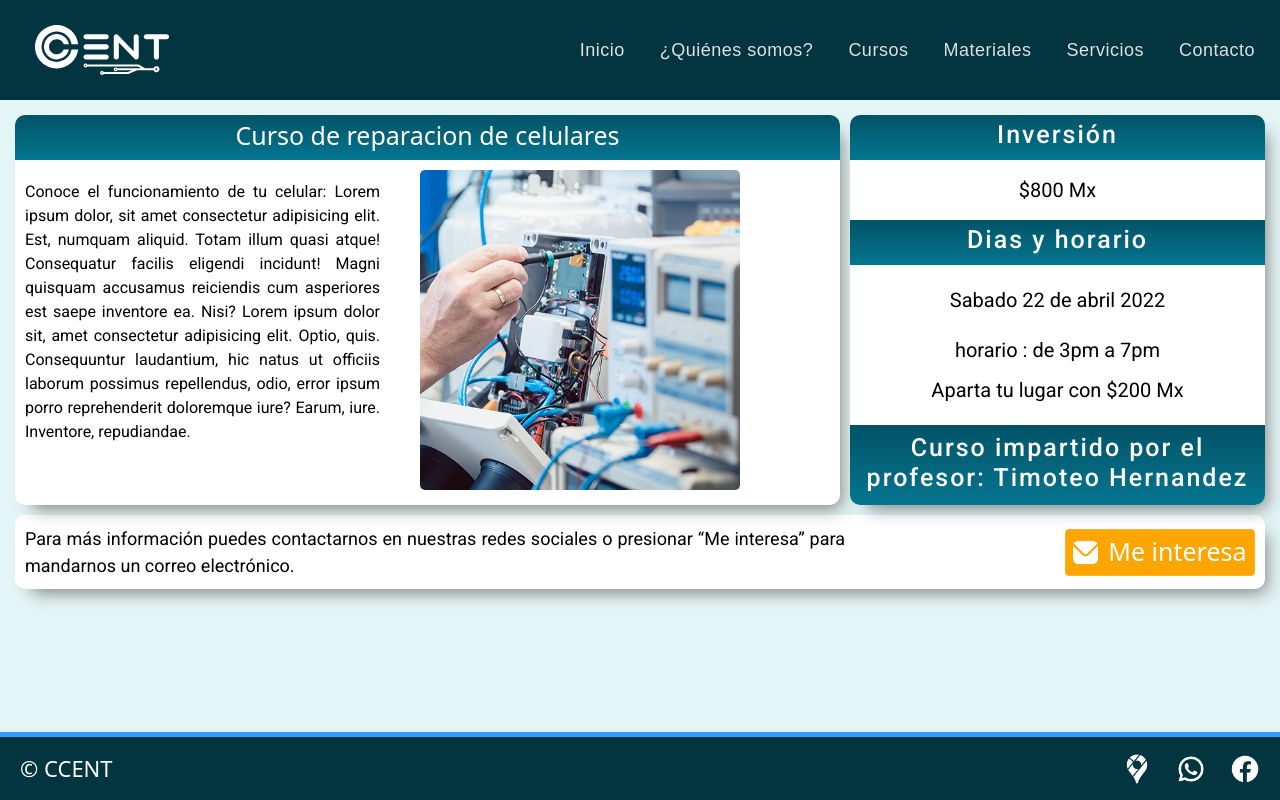
After one commit to Edggarius/SPAWF-ARCHIVES, a Django app: page /cursosEx/ in a window 1280 px wide. The commit adds this page. Run offline with Django 4.2, Linux system fonts and the light colour scheme.

Commit message:
Se añadio el curso expres

```diff
--- a/apps/home/urls.py
+++ b/apps/home/urls.py
@@ -8,10 +8,7 @@ urlpatterns = [
     path('servicios/', views.servicios, name='servicios'),
     path('contactos/', views.contactos, name='contactos'),
     path('cursos/', views.cursos, name='cursos'),
-    path('curso2/', views.curso2, name='curso2'),
-    path('curso3/', views.curso3, name='curso3'),
-    path('curso4/', views.curso4, name='curso4'),
-    path('curso5/', views.curso5, name='curso5'),
+    path('cursosEx/', views.cursosEx, name='cursosEx'),
 
     path('materiales/', views.materiales, name='materiales'),
     path('producto/<int:producto_id>', views.producto, name='producto'),
--- a/apps/home/views.py
+++ b/apps/home/views.py
@@ -14,6 +14,9 @@ def home(request):
 
 def historia(request):
     return render(request, 'home/historia.html',{})
+
+def cursosEx(request):
+    return render(request, 'home/cursosEX.html',{})
 
 def contactos(request):
     return render(request, 'home/contactos.html',{})
--- /dev/null
+++ b/apps/templates/home/cursosEx.html
@@ -0,0 +1,144 @@
+{% extends 'layouts/base.html' %}
+{% load static %}
+{% block stylesheet %}
+<link href="https://cdn.jsdelivr.net/npm/bootstrap@5.2.2/dist/css/bootstrap.min.css" rel="stylesheet" integrity="sha384-Zenh87qX5JnK2Jl0vWa8Ck2rdkQ2Bzep5IDxbcnCeuOxjzrPF/et3URy9Bv1WTRi" crossorigin="anonymous"1
+<link rel="stylesheet" href={%static 'css/style.css'%}>
+<link rel="stylesheet" href= {%static 'css/cursosEx.css'%}>
+{% endblock stylesheet %}
+
+{% block content %}
+
+<div class="cont_mod1">
+  <div class="contenedor-infCurso">
+    <div class="contenedor_tMod1">
+      <div class="contenedor-titulomd1">
+        <h1 class="title_mod1">
+          Curso de reparacion de celulares
+        </h1>
+      </div>
+    </div>
+    <div class="contenedor_descMod1">
+      <p class="desc_mod1">Conoce el funcionamiento de tu celular:
+        Lorem ipsum dolor, sit amet consectetur adipisicing elit. Est, numquam aliquid. Totam illum quasi atque! Consequatur facilis eligendi incidunt! Magni quisquam accusamus reiciendis cum asperiores est saepe inventore ea. Nisi?
+        Lorem ipsum dolor sit, amet consectetur adipisicing elit. Optio, quis. Consequuntur laudantium, hic natus ut officiis laborum possimus repellendus, odio, error ipsum porro reprehenderit doloremque iure? Earum, iure. Inventore, repudiandae.
+      </p>
+    </div>
+    <div class="contenedor_imgMod1">
+      <div class="area-img">
+        <img class="curso-img" src={% static 'img/elec-1.jpg' %} alt="">
+      </div>
+    </div>
+  </div>
+
+  <div class="contenedor_inscripcion">
+    <div class="titulo_inscripcion">
+      <h1>Inversión</h1>
+    </div>
+    <div class="inf_inscripcion">
+      <p class="pago_regular">$800 Mx</p>
+    </div>
+    <div class="titulo_inscripcion">
+      <h1>Dias y horario</h1>
+    </div>
+    <div class="inf_inscripcion">
+      <p class="pago_regular2">Sabado 22 de abril 2022</p>
+      <p class="pago_pronto">horario : de 3pm a 7pm</p>
+      <p class="desc_pronto">Aparta tu lugar con $200 Mx</p>
+    </div>
+
+    <div class="titulo_inscripcion">
+      <h1>Curso impartido por el profesor: Timoteo Hernandez</h1>
+    </div>
+  </div>
+</div>
+
+
+
+<div class="cont_banner">
+  <div class="banner__texto">
+    <p class="banner">
+      Para más información puedes contactarnos en nuestras redes sociales o    presionar “Me interesa” para mandarnos un correo electrónico.
+    </p>
+  </div >
+  <div class="banner__btn">
+  <button type="button" class="btn btn-primary" data-bs-toggle="modal" data-bs-target="#exampleModalCenter">
+   <div class="cont__btn"><img src={% static 'img/sobre.png' %} alt="">  Me interesa </div>
+
+  </button>
+
+    <!-- Formulario -->
+  <div class="modal fade" id="exampleModalCenter" tabindex="-1" role="dialog" aria-labelledby="exampleModalCenterTitle" aria-hidden="true">
+
+    <div class="modal-dialog modal-dialog-centered" role="document">
+      <div class="modal-content">
+        <div class="modal-header">
+          <h5 class="modal-title" id="exampleModalLongTitle">Curso</h5>
+          <button type="button" class="close" data-bs-dismiss="modal" aria-label="Close">
+            <span aria-hidden="true">&times;</span>
+          </button>
+        </div>
+        <div class="modal-body">
+            <form class="needs-validation" novalidate>
+                <div class="form-group">
+                  <label for="exampleFormControlInput1">Nombre</label>
+                  <input type="text" class="form-control" id="exampleFormControlInput1" placeholder="Nombre" required>
+                  <div class="invalid-feedback">Ingrese su nombre</div>
+                </div>
+                <div class="form-group">
+                  <label for="exampleFormControlInput1">Correo electrónico</label>
+                  <input type="email" class="form-control" id="exampleFormControlInput1" pattern="^[a-zA-Z0-9_]+([.][a-zA-Z0-9_]+)*@[a-zA-Z0-9_]+([.][a-zA-Z0-9_]+)*[.][a-zA-Z]{2,5}$" placeholder="name@example.com" required>
+                  <div class="invalid-feedback">Example invalid custom select feedback</div>
+                </div>
+                <div class="form-group">
+                  <label for="exampleFormControlInput1">Número de teléfono</label>
+                  <input type="tel" class="form-control" id="exampleFormControlInput1" pattern="^\d{10}$"  placeholder="ej. 0123456789" required>
+                  <div class="invalid-feedback">Example invalid custom select feedback</div>
+                </div>
+                <div class="form-group">
+                  <label for="exampleFormControlInput1">CURP</label>
+                  <input type="text" class="form-control" id="exampleFormControlInput1" pattern="^([A-Z][AEIOUX][A-Z]{2}\d{2}(?:0[1-9]|1[0-2])(?:0[1-9]|[12]\d|3[01])[HM](?:AS|B[CS]|C[CLMSH]|D[FG]|G[TR]|HG|JC|M[CNS]|N[ETL]|OC|PL|Q[TR]|S[PLR]|T[CSL]|VZ|YN|ZS)[B-DF-HJ-NP-TV-Z]{3}[A-Z\d])(\d)$" required>
+                  <div class="invalid-feedback">Ingrese su CURP</div>
+                </div>
+                <div class="form-group">
+                  <label for="exampleFormControlTextarea1">Mensaje</label>
+                  <textarea class="form-control" placeholder="Escribe tu mensaje..." id="exampleFormControlTextarea1" rows="3" required></textarea>
+                </div>
+
+        </div>
+        <div class="modal-footer">
+          <button type="button" class="btn btn-secondary" data-bs-dismiss="modal">Cerrar</button>
+          <button type="submit" class="btn btn-primary">Enviar Mensaje</button>
+        </form>
+        </div>
+      </div>
+    </div>
+  </div>
+  </div>
+
+</div>
+<script>
+
+  // Example starter JavaScript for disabling form submissions if there are invalid fields
+  (() => {
+      'use strict'
+
+      // Fetch all the forms we want to apply custom Bootstrap validation styles to
+      const forms = document.querySelectorAll('.needs-validation')
+
+      // Loop over them and prevent submission
+      Array.from(forms).forEach(form => {
+        form.addEventListener('submit', event => {
+          if (!form.checkValidity()) {
+            event.preventDefault()
+            event.stopPropagation()
+          }
+
+          form.classList.add('was-validated')
+        }, false)
+      })
+    })()
+
+      </script>
+</div>
+
+{% endblock content %}
--- /dev/null
+++ b/static/css/cursosEx.css
@@ -0,0 +1,467 @@
+
+.curso-img{
+  width: 50%;
+  height: 50%;
+  border-radius: 0.5rem;
+}
+
+.contenedor_imgMod1{
+
+  width: 50vh;
+  height: 30vh;
+  margin: 0 2rem 1.5rem 2rem;
+}
+
+ul{
+  margin-top: 1rem;
+  margin-left: 3rem;
+  font-size: 1.6rem;
+}
+
+
+li{
+  font-family:'Roboto';
+}
+
+p{
+  font-family:'Roboto';
+  font-size: 1.6rem;
+  width: 100%;
+}
+
+/* estilos de las info horario, curso */
+
+.cont_info{
+  width: 100%;
+  height: auto;
+  justify-content: center;
+  display: flex;
+  flex-flow: row wrap;
+  margin: 2rem 0 3rem 0;
+}
+
+.contenedor_inscripcion{
+
+  background: #fff;
+  border-radius: 10px;
+  width: 41.5rem;
+  height: auto;
+  align-items: center;
+  display: flex;
+  flex-direction: column;
+
+  -webkit-box-shadow: 9px 11px 18px -8px rgba(117,117,117,0.96);
+  -moz-box-shadow: 9px 11px 18px -8px rgba(117,117,117,0.96);
+  box-shadow: 9px 11px 18px -8px rgba(117,117,117,0.96);
+
+}
+
+.titulo_curso, .titulo_horario , .titulo_inscripcion{
+  text-align: center;
+  border-radius: 1rem;
+  /* margin: 1rem; */
+  width: 100%;
+  height: auto;
+  padding: 0.5rem;
+  background: #015366;
+  color: #fff;
+  letter-spacing: 0.2rem;
+  font-weight: lighter;
+}
+.titulo_curso, .titulo_horario , .titulo_inscripcion{
+  border-radius: 1rem 1rem 0 0;
+  font-family: roboto;
+  font-family: 2rem;
+  background: linear-gradient(180deg, rgba(1,83,102,1) 0%, rgb(5, 118, 144) 100%);
+}
+
+
+.titulo_inscripcion:nth-child(3){
+  border-radius:0;
+
+}
+
+.titulo_inscripcion:nth-child(5){
+  border-radius: 0 0 1rem 1rem;
+  display: flex;
+  justify-content: center;
+  align-items: center;
+  height: 100%;
+  padding: 0;
+
+}
+.titulo_curso:nth-child(3){
+  border-radius: 0 0 1rem 1rem;
+}
+
+.desc_mod1{
+  width: 100%;
+}
+
+.inf_inicio p{
+  text-align: center;
+  font-size: 2rem;
+  margin: 1.5rem 0 1.5rem 0;
+}
+
+.inf_horario p{
+  text-align: center;
+  font-size: 2rem;
+  margin: 1.5rem 0 3rem 0;
+}
+
+.inf_inscripcion p{
+  text-align: center;
+  font-size: 2rem;
+}
+
+.pago_regular{
+    margin: 1.5rem 0 1.5rem 0;
+}
+
+.pago_regular2{
+    margin: 2rem 0 2rem 0;
+}
+
+.desc_pronto{
+  margin: 0 0 2rem 0;
+
+}
+
+.horario2{
+  padding-top: 3.5rem;
+}
+
+
+
+*/.contenedor_banner{
+  margin: 2rem;
+  width: 80rem;
+  display: flex;
+}
+
+.banner{
+  font-size: 1.8rem;
+  padding: 0px;
+    margin: 0px;
+}
+
+.banner__texto, .banner__btn{
+  width: 50%;
+}
+.banner__btn{
+  display: flex;
+  justify-content: end;
+  align-items: center;
+}
+.banner__btn img{
+  height: 25px;
+}
+
+.cont_banner{
+  margin: 1rem 0 0 0 ;
+  padding: 1rem 1rem;
+  display: flex;
+  background: #fff;
+  -webkit-box-shadow: 9px 11px 18px -8px rgba(117,117,117,0.96);
+-moz-box-shadow: 9px 11px 18px -8px rgba(117,117,117,0.96);
+box-shadow: 9px 11px 18px -8px rgba(117,117,117,0.96);
+border-radius: 1rem;
+}
+.banner__texto{
+  width: 100%;
+  padding: 0;
+}
+.cont__btn{
+  display: flex;
+  column-gap: 1rem;
+  align-items: center;
+  font-size: 2.5rem;
+}
+
+/*Formulario estilos*/
+.btn, .modal-body, .modal-title, .form-control{
+  font-size: initial;
+}
+.modal-title{
+  font-size: 2.2rem;
+
+}
+.close, span{
+  font-size: initial;
+  border: none;
+}
+
+.form-group{
+  margin-top: 1rem;
+}
+.btn .btn-primary{
+  background-color: #FFA500;
+
+  padding: 0.3rem 1rem;
+}
+.btn-primary {
+  --bs-btn-color: #fff;
+  --bs-btn-bg: #FFA500;
+  --bs-btn-border-color: #ffb325;
+  --bs-btn-hover-color: #fff;
+  --bs-btn-hover-bg: #ffb325;
+  --bs-btn-hover-border-color: #ffb325;
+  --bs-btn-focus-shadow-rgb: 49,132,253;
+  --bs-btn-active-color: #fff;
+  --bs-btn-active-bg: #FFA500;
+  --bs-btn-active-border-color: #FFA500;
+  --bs-btn-active-shadow: inset 0 3px 5pxrgba(0, 0, 0, 0.125);
+  --bs-btn-disabled-color: #fff;
+  --bs-btn-disabled-bg: #FFA500;
+  --bs-btn-disabled-border-color: #FFA500;
+}
+
+.title_mod1{
+  width: 100%;
+  color: #fff;
+}
+
+.contenedor-titulomd1{
+  width: 100%;
+  height: auto;
+  padding: .5rem;
+  background-color: #015366;
+  border-radius: 1rem 1rem 0 0;
+    background: linear-gradient(180deg, rgba(1,83,102,1) 0%, rgb(5, 118, 144) 100%);
+}
+
+.contenedor-infCurso{
+  background: #fff;
+  border-radius: 10px;
+  width: 100%;
+  height: auto;
+  display: grid;
+  grid-template-areas:
+      'contenedorTM1 contenedorTM1 contenedorTM1 contenedorTM1'
+      'contenedorDescM1 contenedorDescM1 contenedorDescM1 contenedorImgM1'
+      ;
+  gap: 1rem;
+  align-items: flex-start;
+    -webkit-box-shadow: 9px 11px 18px -8px rgba(117,117,117,0.96);
+  -moz-box-shadow: 9px 11px 18px -8px rgba(117,117,117,0.96);
+  box-shadow: 9px 11px 18px -8px rgba(117,117,117,0.96);
+}
+
+.contenedor_tMod1{
+  width: 100%;
+  grid-area: contenedorTM1;
+  text-align: center;
+}
+.contenedor_descMod1{
+  grid-area: contenedorDescM1;
+  height: auto;
+  width: 100%;
+  text-align: justify;
+  padding: 1rem;
+}
+
+.contenedor_imgMod1{
+  height: auto;
+  grid-area: contenedorImgM1;
+  text-align: center;
+}
+
+.area-img{
+  width: 80%;
+  height: 70%;
+    object-fit: cover;
+}
+
+.contenedor_inscripcion{
+  grid-area: contPrecio;
+}
+.contenedor-infCurso{
+  grid-area: contenedorIfC;
+}
+.contenedor_inscripcion{
+  grid-area: contenedorIns;
+}
+
+
+.cont_mod1{
+	-webkit-animation: slide-in-left 0.5s cubic-bezier(0.250, 0.460, 0.450, 0.940) both;
+	        animation: slide-in-left 0.5s cubic-bezier(0.250, 0.460, 0.450, 0.940) both;
+  width: 100%;
+  display: grid;
+  grid-template-areas:
+      'contenedorIfC contenedorIfC contenedorIfC contenedorIns'
+      ;
+  gap: 1rem;
+}
+
+.curso-img{
+  width: 100%;
+  height: 100%;
+  object-fit: cover;
+  border-radius:0.5rem;
+}
+
+@-webkit-keyframes slide-in-left {
+  0% {
+    -webkit-transform: translateX(-1000px);
+            transform: translateX(-1000px);
+    opacity: 0;
+  }
+  100% {
+    -webkit-transform: translateX(0);
+            transform: translateX(0);
+    opacity: 1;
+  }
+}
+@keyframes slide-in-left {
+  0% {
+    -webkit-transform: translateX(-1000px);
+            transform: translateX(-1000px);
+    opacity: 0;
+  }
+  100% {
+    -webkit-transform: translateX(0);
+            transform: translateX(0);
+    opacity: 1;
+  }
+}
+
+ @-webkit-keyframes scale-in-ver-top {
+  0% {
+    -webkit-transform: scaleY(0);
+            transform: scaleY(0);
+    -webkit-transform-origin: 100% 0%;
+            transform-origin: 100% 0%;
+    opacity: 1;
+  }
+  100% {
+    -webkit-transform: scaleY(1);
+            transform: scaleY(1);
+    -webkit-transform-origin: 100% 0%;
+            transform-origin: 100% 0%;
+    opacity: 1;
+  }
+}
+@keyframes scale-in-ver-top {
+  0% {
+    -webkit-transform: scaleY(0);
+            transform: scaleY(0);
+    -webkit-transform-origin: 100% 0%;
+            transform-origin: 100% 0%;
+    opacity: 1;
+  }
+  100% {
+    -webkit-transform: scaleY(1);
+            transform: scaleY(1);
+    -webkit-transform-origin: 100% 0%;
+            transform-origin: 100% 0%;
+    opacity: 1;
+  }
+}
+
+/* estilo de boton */
+.btn-interesa {
+ color: #090909;
+ padding: 0.7em 1.7em;
+ font-size: 18px;
+ border-radius: 0.5em;
+ background: #e8e8e8;
+ border: 1px solid #e8e8e8;
+ transition: all .3s;
+ box-shadow: 6px 6px 12px #c5c5c5,
+             -6px -6px 12px #ffffff;
+}
+
+.btn-interesa:active {
+ color: #666;
+ box-shadow: inset 4px 4px 12px #c5c5c5,
+             inset -4px -4px 12px #ffffff;
+}
+
+
+ @-webkit-keyframes scale-up-ver-center {
+  0% {
+    -webkit-transform: scaleY(0.4);
+            transform: scaleY(0.4);
+  }
+  100% {
+    -webkit-transform: scaleY(1);
+            transform: scaleY(1);
+  }
+}
+@keyframes scale-up-ver-center {
+  0% {
+    -webkit-transform: scaleY(0.4);
+            transform: scaleY(0.4);
+  }
+  100% {
+    -webkit-transform: scaleY(1);
+            transform: scaleY(1);
+  }
+}
+
+@media (max-width: 915px){
+
+  .contenedor_tMod1{
+    width: 100%;
+    text-align: center;
+  }
+
+  .desc_mod1{
+    width: 100%;
+  }
+
+  .curso-img{
+    width:80%;
+    height: 80%;
+    border-radius: 0.5rem;
+  }
+
+  .contenedor_imgMod1{
+    width: 90%;
+    text-align: center;
+  }
+
+  .cont_mod1{
+      grid-template-areas:
+      'contenedorIfC'
+      'contenedorIns'
+      ;
+      align-items: center;
+      width: 100%;
+  }
+
+  .contenedor-infCurso{
+    grid-template-areas:
+      'contenedorTM1'
+      'contenedorDescM1'
+      'contenedorImgM1'
+      ;
+  }
+
+  .contenedor_inscripcion{
+    width: 100%;
+  }
+
+  .cont_banner{
+    margin-top: 1rem;
+    flex-direction: column;
+  }
+
+  .banner__texto, .banner__btn{
+    width: 100%;
+
+  }
+
+  .banner__btn{
+    justify-content: center;
+  }
+
+  .area-img{
+    width: 100%;
+    height: 100%;
+      object-fit: cover;
+  }
+
+}
--- a/static/css/nav.css
+++ b/static/css/nav.css
@@ -1,7 +1,8 @@
 .container-nav{
-    /* position: fixed;
+  /* position: sticky fixed;
     top: 0;
-    left: 0; */
+    left: 0;
+    z-index: 1; */
   width: 100%;
   max-width: 100%;
   height: 10%;
@@ -16,6 +17,7 @@
 }
 
 .navegacion{
+
   display: flex;
   column-gap: 25px;
 }
```
